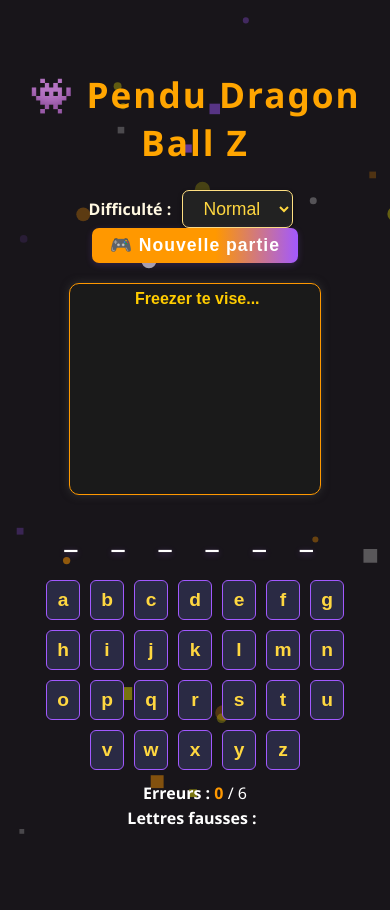
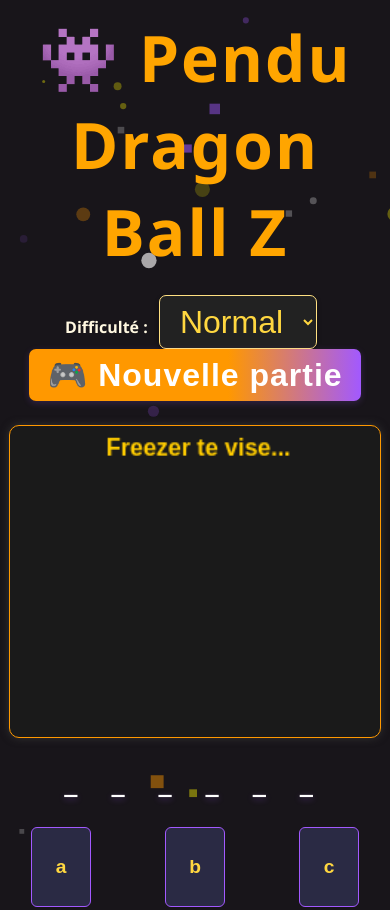
Before and after one commit to Vili-Dev/dragon-ball-z-pendu, a website: page index.html in a window 390 px wide. Shown: the top 910 px of the page. Before the commit the page ends 880 px from the top, so only its background shows below. Drawn offline with Linux system fonts and the light colour scheme.

Commit message:
responsive fragile, readme

```diff
--- a/style.css
+++ b/style.css
@@ -3,13 +3,21 @@
   color: #fff;
   font-family: 'Segoe UI', Arial, sans-serif;
   margin: 0;
+  padding: 0;
+  /* min-height: 100vh; */
+  box-sizing: border-box;
   text-align: center;
-  min-height: 96vh;
+  width: 100vw;
+  max-width: 100vw;
+  min-height: 10vh;
+  overflow-x: hidden !important;
 }
+
+
 
 h1 {
   color: #ffa500;
-  margin-top: 30px;
+  margin: 26px 0 8px 0;
   letter-spacing: 2px;
   font-size: 2.2em;
 }
@@ -20,10 +28,7 @@
   color: #fff8e1;
 }
 
-.container {
-   margin-top: 70px;
-}
-
+/* Select difficulté + boutons */
 #difficulty {
   font-size: 1.1em;
   padding: 7px 16px;
@@ -36,7 +41,7 @@
   box-shadow: 0 2px 4px #0006;
 }
 
-#new-game {
+#new-game, #replay {
   font-size: 1.1em;
   padding: 7px 18px;
   border-radius: 7px;
@@ -48,15 +53,26 @@
   box-shadow: 0 2px 7px #a259ff33;
   cursor: pointer;
   transition: background 0.25s, transform 0.15s;
+  margin-left: 5px;
+  margin-right: 5px;
+  margin-bottom: 4px;
 }
-#new-game:hover {
+#new-game:hover, #replay:hover {
   background: linear-gradient(90deg,#a259ff 20%,#ff9800 100%);
   transform: scale(1.04);
 }
 
+#replay {
+  display: none;
+}
+
 #pendu-canvas {
+  width: 95vw;
+  max-width: 280px;
+  min-width: 180px;
+  height: auto;
   display: block;
-  margin: 0 auto 20px;
+  margin: 0 auto 20px auto;
   background: #222;
   border-radius: 12px;
   box-shadow: 0 0 18px #311b9244;
@@ -64,21 +80,24 @@
 }
 
 .word-display {
-  font-size: 2.3em;
+  font-size: 2.2em;
   letter-spacing: 0.36em;
   margin: 18px 0 8px 0;
   font-weight: bold;
   color: #fff;
   text-shadow: 0 2px 6px #a259ff55;
+  word-break: break-all;
+  padding: 2px 2vw;
 }
 
 #errors, #wrong-letters {
   color: #ff9800;
   font-weight: bold;
+  font-size: 1.13em;
+  word-break: break-all;
 }
 
 #wrong-letters {
-  font-size: 1.15em;
   letter-spacing: 0.09em;
   margin-left: 6px;
 }
@@ -91,30 +110,6 @@
   min-height: 1.7em;
 }
 
-#replay {
-  font-size: 1.1em;
-  padding: 8px 25px;
-  border-radius: 6px;
-  background: linear-gradient(90deg,#a259ff 50%,#ff9800 100%);
-  color: #fff;
-  border: none;
-  font-weight: bold;
-  cursor: pointer;
-  transition: background 0.2s, transform 0.12s;
-  box-shadow: 0 2px 8px #ff980033;
-}
-#replay:hover {
-  background: linear-gradient(90deg,#ff9800 30%,#a259ff 100%);
-  transform: scale(1.06);
-}
-
-#particles-js {
-  position: fixed;
-  top: 0; left: 0;
-  width: 100vw; height: 100vh;
-  z-index: -1;
-}
-
 .keyboard {
   margin: 22px auto 10px auto;
   display: flex;
@@ -123,7 +118,6 @@
   justify-content: center;
   gap: 6px;
 }
-
 .keyboard button {
   width: 34px;
   height: 40px;
@@ -143,3 +137,106 @@
   border-color: #333;
   cursor: not-allowed;
 }
+
+/* Particles.js fond animé */
+#particles-js {
+  position: fixed;
+  top: 0; left: 0;
+  width: 100vw; height: 100vh;
+  max-width: 100vw; max-height: 100vh;
+  z-index: -1;
+  pointer-events: none; /* Pour éviter de bloquer les clics du jeu */
+}
+
+canvas.particles-js-canvas-el {
+  display: block !important;
+  position: absolute;
+  top: 0; left: 0;
+  width: 100vw !important; height: 100vh !important;
+  max-width: 100vw !important; max-height: 100vh !important;
+  pointer-events: none !important;
+  box-sizing: border-box;
+  overflow: hidden !important;
+  /* Pour forcer l'arrêt du débordement */
+
+}
+
+/* Responsive pour petits écrans */
+@media (max-width: 1300px) {
+  h1 {
+    font-size: 4em;
+    margin-top: 14px;
+  }
+  .word-display {
+    font-size: 4em;
+    padding: 2px 2vw;
+  }
+  #pendu-canvas {
+    max-width: 98vw;
+    min-width: 120px;
+  }
+  #difficulty, #new-game, #replay {
+    font-size: 0.99em;
+    padding: 7px 9px;
+  }
+  .keyboard button {
+ width: 60px;
+  height: 80px;
+  margin: 2px;
+  font-size: 1.2em;
+  border-radius: 6px;
+  background: #2a2a44;
+  color: #ffd740;
+  border: 1.5px solid #a259ff;
+  font-weight: bold;
+  cursor: pointer;
+  transition: background 0.22s, color 0.15s;
+  }
+  .keyboard {
+    max-width: 98vw;
+    gap: 70px;
+
+  }
+
+  #pendu-canvas {
+  width: 95vw;
+  max-width: 500px;
+  min-width: 200px;
+  height: auto;
+  display: block;
+  margin: 0 auto 20px auto;
+  background: #222;
+  border-radius: 12px;
+  box-shadow: 0 0 18px #311b9244;
+  border: 1px solid #ff9800;
+}
+
+#difficulty {
+  font-size: 2em;
+  padding: 7px 16px;
+  border-radius: 7px;
+  border: 1px solid #ffe082;
+  background-color: #222;
+  color: #ffd740;
+  outline: none;
+  margin-right: 8px;
+  box-shadow: 0 2px 4px #0006;
+}
+
+#new-game, #replay {
+  font-size: 2em;
+  padding: 7px 18px;
+  border-radius: 7px;
+  background: linear-gradient(90deg,#ff9800 60%,#a259ff 100%);
+  color: #fff;
+  border: none;
+  font-weight: bold;
+  letter-spacing: 1px;
+  box-shadow: 0 2px 7px #a259ff33;
+  cursor: pointer;
+  transition: background 0.25s, transform 0.15s;
+  margin-left: 5px;
+  margin-right: 5px;
+  margin-bottom: 4px;
+}
+}
```
Also changed, not shown: README.md (added), images/exemple-dbz-pendu.png (added).
